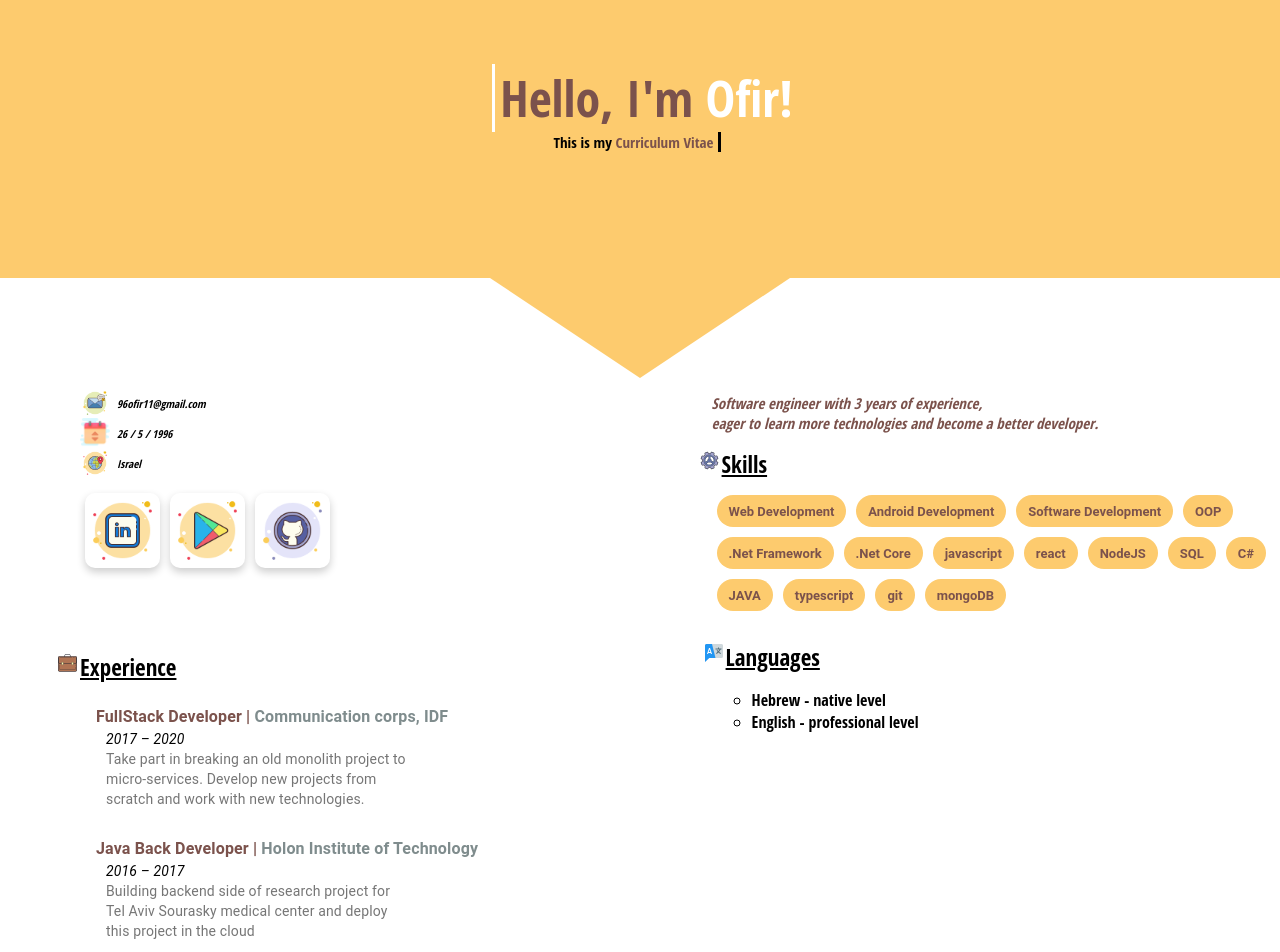
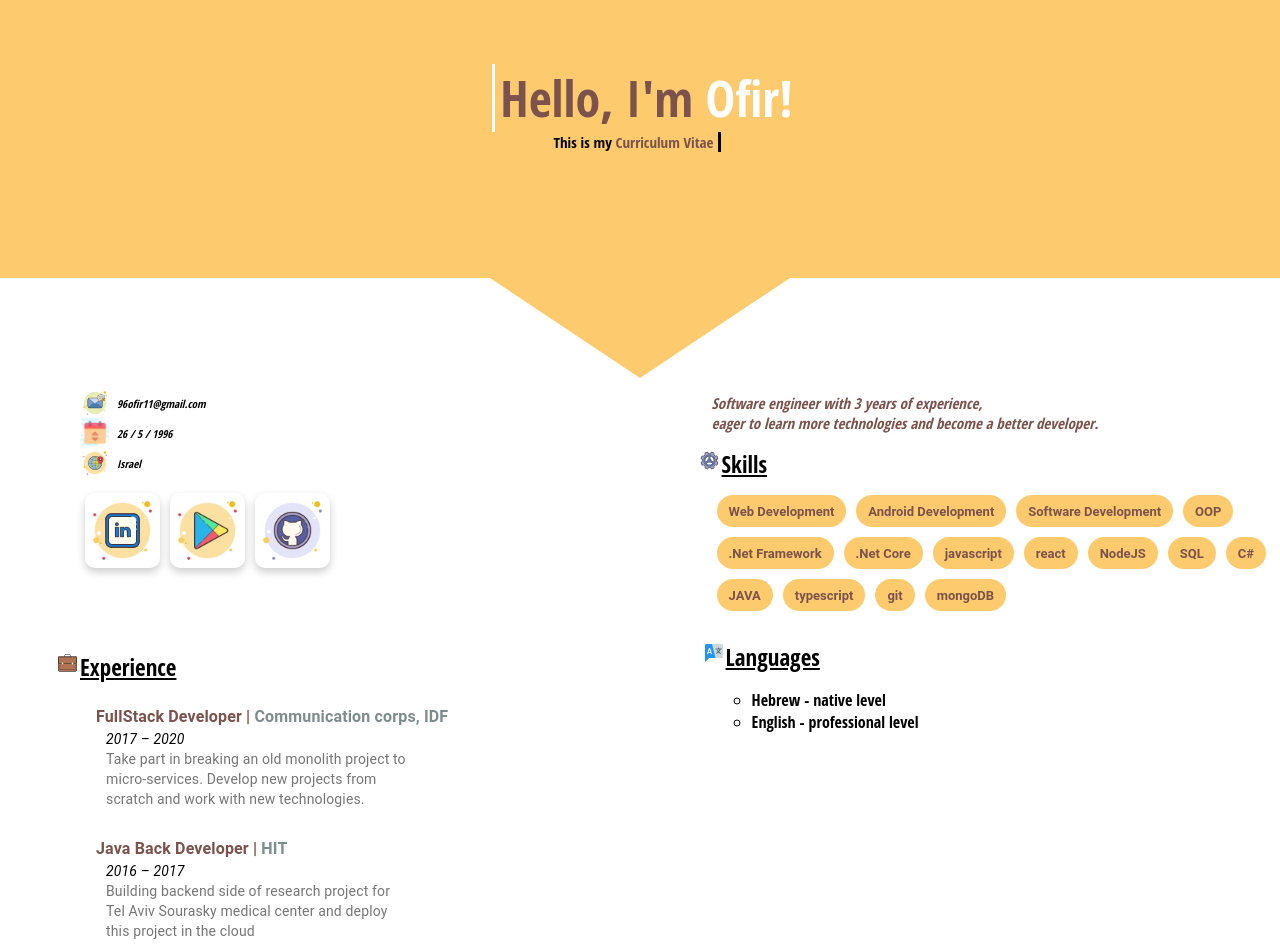
Before and after one commit to ofirelarat/ResumeSite, a React (Create React App) app: page / in a window 1280 px wide. Shown: the top 952 px of the page. Built offline with nearby package versions, Linux system fonts and the light colour scheme.

Commit message:
fix name

```diff
--- a/src/components/experience/experience.js
+++ b/src/components/experience/experience.js
@@ -15,7 +15,7 @@ function Experience() {
         },
         {
             'title': 'Java Back Developer',
-            'organization': 'Holon Institute of Technology',
+            'organization': 'HIT',
             'expTime': '2016 – 2017',
             'descreption': `Building backend side of research project for Tel Aviv Sourasky medical center
                             and deploy this project in the cloud`
```
